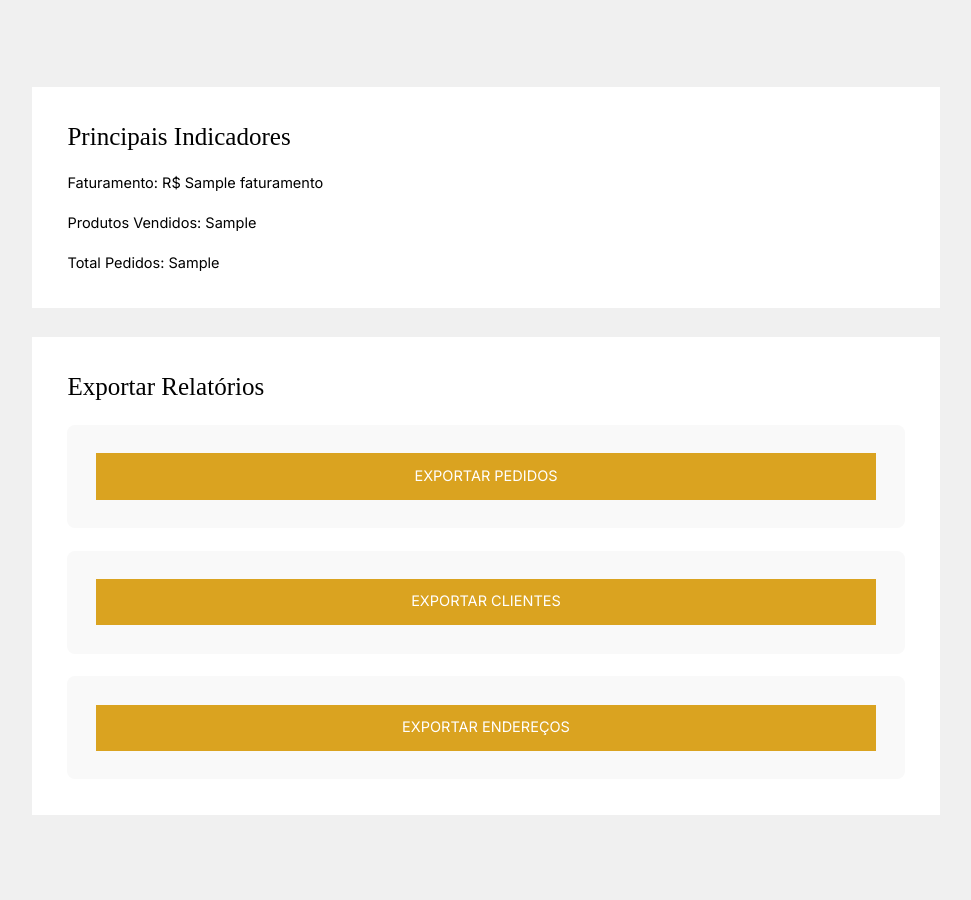
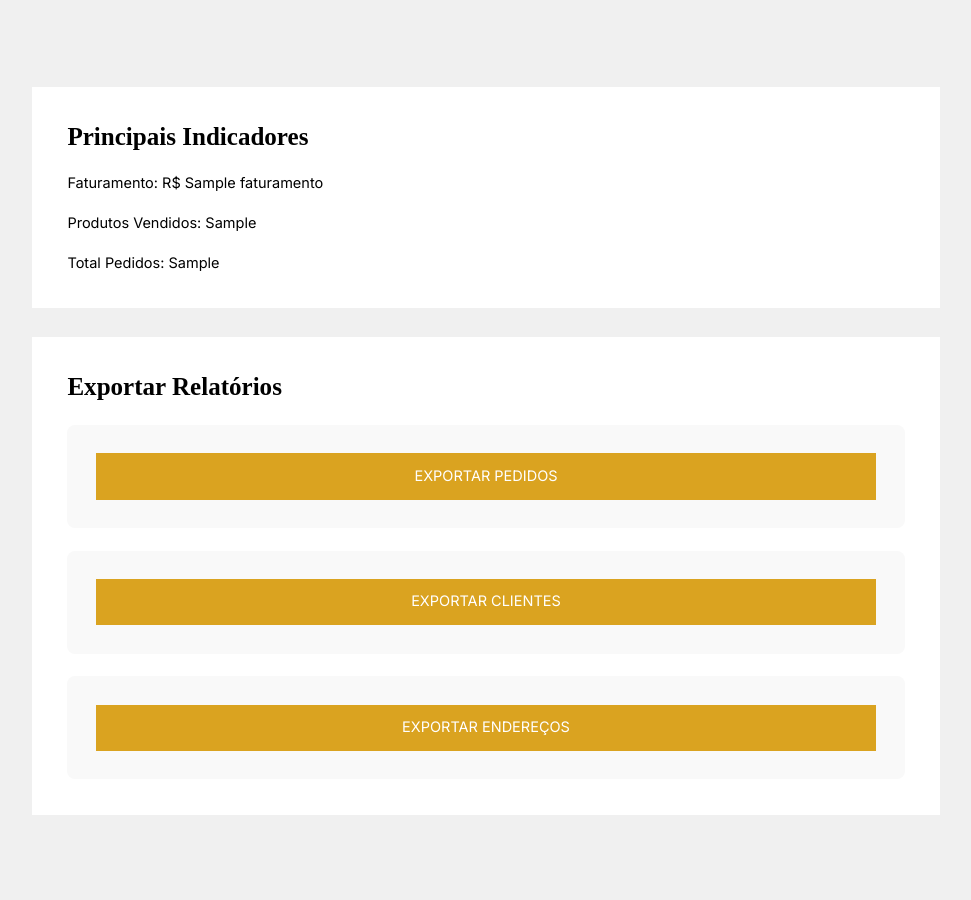
Before and after one commit to Victrosimao/Crochetiando-nani, a Django app: template loja/templates/interno/gerenciar_loja.html in a window 1280 px wide. Shown: the part 185-1085 px from the top of the page, without its empty margins (154-1125 px from the left). Run offline with Django 5.2, Linux system fonts and the light colour scheme; the template is opened without the code that fills it: most values are stand-ins (such as "Sample title", 1, 10 or a date in 2020); some libraries are stand-ins or nearby versions.

Commit message:
pequenas mudanças em meus pedidos

```diff
--- a/loja/templates/interno/gerenciar_loja.html
+++ b/loja/templates/interno/gerenciar_loja.html
@@ -7,7 +7,7 @@
     <section class="conta">
       <div class="conta__container">
         <div class="checkout__titulos">
-          <p class="checkout__titulo">Principais Indicadores</p>
+          <h2 class="checkout__titulo">Principais Indicadores</h2>
         </div>
         <p>Faturamento: R$ {{ faturamento }}</p>
         <p>Produtos Vendidos: {{ qtde_produtos }}</p>
@@ -17,7 +17,7 @@
 
       <div class="conta__container">
         <div class="checkout__titulos">
-          <p class="checkout__titulo">Exportar Relatórios</p>
+          <h2 class="checkout__titulo">Exportar Relatórios</h2>
         </div>
 
         <div class="conta__form">
```
